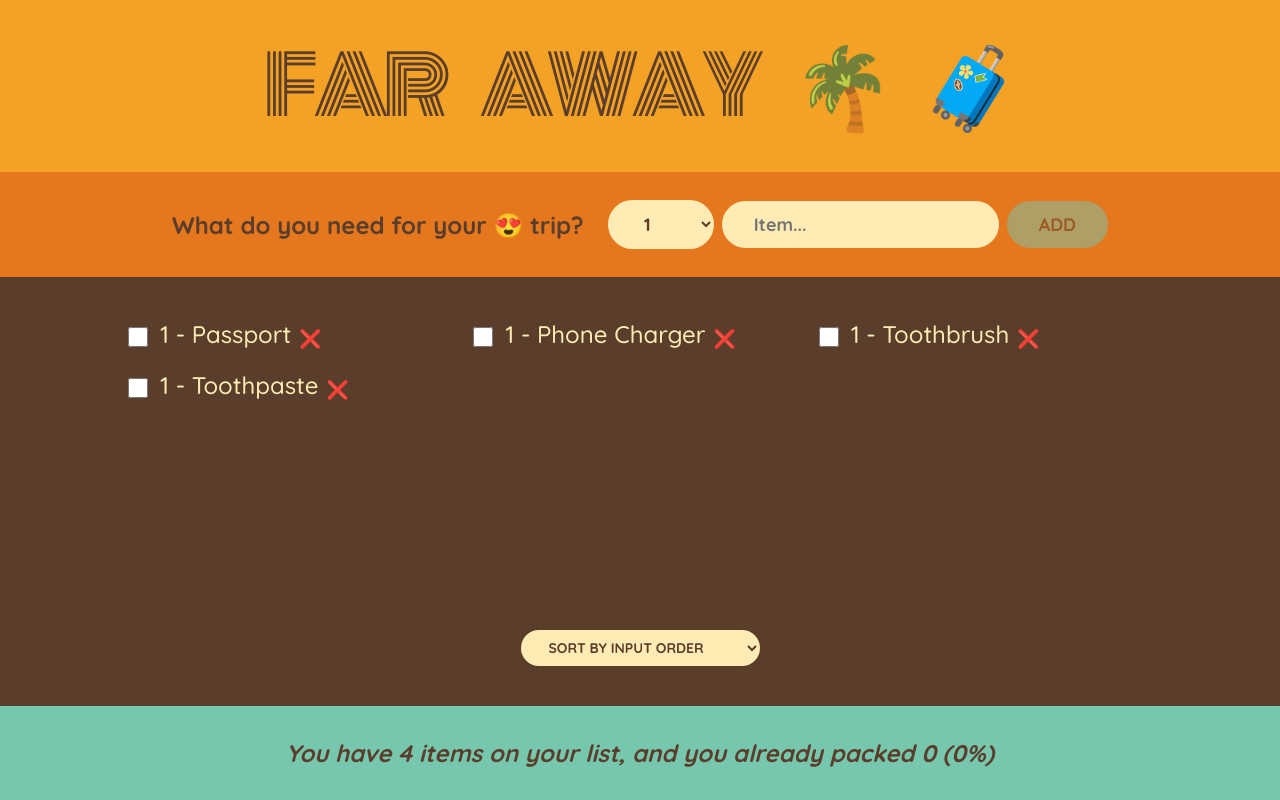
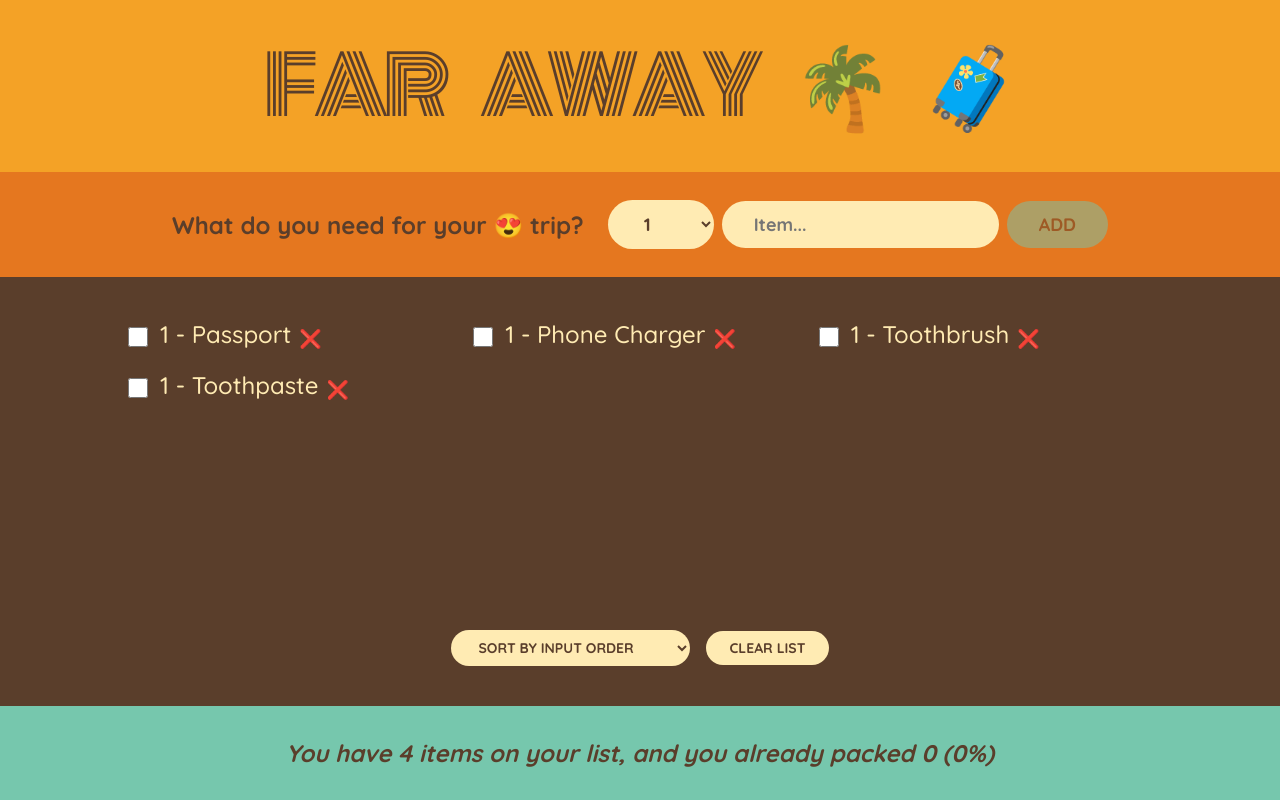
Before and after one commit to fandredev/far-away, a React (Create React App) app: page / in a window 1280 px wide. Built offline with nearby package versions, Linux system fonts and the light colour scheme.

Commit message:
feat: add clear list functionality to packing list

```diff
--- a/src/App.tsx
+++ b/src/App.tsx
@@ -24,6 +24,14 @@ export default function App() {
     setItems((prevItems) => prevItems.filter((item) => item.id !== id));
   }
 
+  function handleRemoveList() {
+    const confirmed = window.confirm(
+      'Are you sure you want to remove all items?'
+    );
+
+    if (confirmed) setItems([]);
+  }
+
   function handleTogglePacked(id: number) {
     setItems((prevItems) =>
       prevItems.map((item) =>
@@ -39,6 +47,7 @@ export default function App() {
       <PackingList
         onTogglePacked={handleTogglePacked}
         onRemoveItem={handleRemoveItem}
+        onRemoveAllList={handleRemoveList}
         items={items}
       />
       <Stats items={items} />
--- a/src/components/packing_list.tsx
+++ b/src/components/packing_list.tsx
@@ -5,12 +5,14 @@ interface PackingListProps {
   items: PackingListItemProps[];
   onRemoveItem: (id: number) => void;
   onTogglePacked: (id: number) => void;
+  onRemoveAllList: () => void;
 }
 
 export default function PackingList({
   items,
   onRemoveItem,
   onTogglePacked,
+  onRemoveAllList,
 }: PackingListProps) {
   const [sortBy, setSortBy] = useState('input');
 
@@ -48,6 +50,8 @@ export default function PackingList({
           <option value="description">Sort by description</option>
           <option value="packed">Sort by packed status</option>
         </select>
+
+        <button onClick={onRemoveAllList}>Clear list</button>
       </div>
     </div>
   );
```
